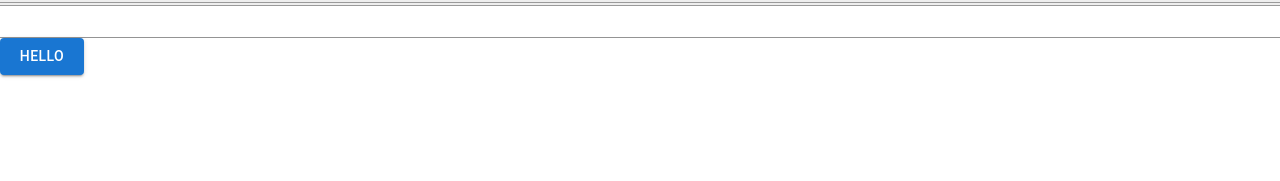
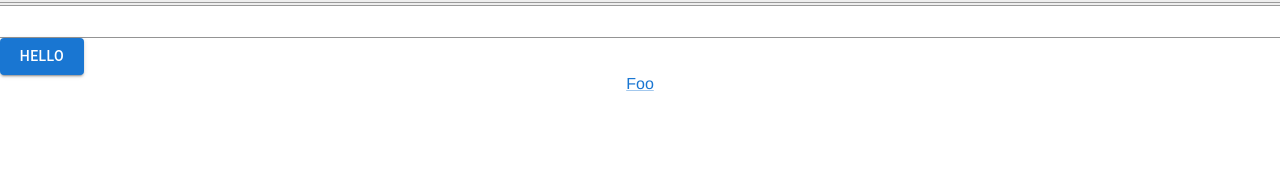
Before and after one commit to timdecillis/swolemate, a React (Create React App) app in the folder client/: page / in a window 1280 px wide. Shown: the top 181 px of the page. Built offline with nearby package versions, Linux system fonts and the light colour scheme.

Commit message:
added Bottom Navigation and Link

```diff
--- a/client/src/App.tsx
+++ b/client/src/App.tsx
@@ -8,7 +8,7 @@ import TemplateEditor from "./App/TemplateEditor";
 import { getSignedIn, getUser } from "./App/userSlice";
 import { getLoading, getNewTemplateOpen } from "./App/Templates/templatesSlice";
 import { useCustomDispatch } from "./Utilities/handlers";
-import { Button, Input } from "@mui/material";
+import { Button, Input, BottomNavigation, Link } from "@mui/material";
 
 function App() {
   const loading = useSelector(getLoading);
@@ -46,6 +46,9 @@ function App() {
         </div>
         <Input/>
         <Button variant="contained">Hello</Button>
+        <BottomNavigation>
+          <Link>Foo</Link>
+        </BottomNavigation>
       </div>
     </div>
   );
```
